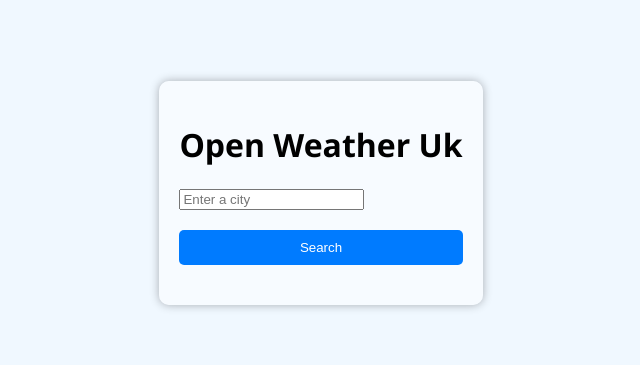
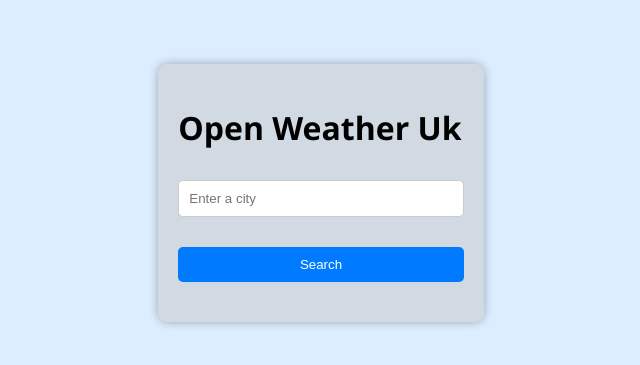
Before and after one commit to t0m0h1/weather_app, a plain HTML site: page index.html in a window 1280 px wide. Shown: the part 207-572 px from the top of the page, without its empty margins (319-959 px from the left). Drawn offline with Linux system fonts and the light colour scheme.

Commit message:
Update background color and input styles in style.css

```diff
--- a/style.css
+++ b/style.css
@@ -1,6 +1,6 @@
 body {
     font-family: 'Segoe UI', Tahoma, Geneva, Verdana, sans-serif;
-    background-color: #f0f8ff; /* Light blue background */
+    background-color: #dcedff; /* Light blue background */
     margin: 0; /* Remove default margin */
     padding: 0; /* Remove default padding */
     display: flex; /* Use flexbox layout */
@@ -9,11 +9,21 @@ body {
     height: 100vh; /* Set height to full viewport height */
 }
 
+input {
+    width: 100%; /* Make input full width */
+    padding: 10px; /* Add padding */
+    margin-top: 10px; /* Add margin at the top */
+    margin-bottom: 10px; /* Add margin at the bottom */
+    box-sizing: border-box; /* Include padding and border in the width */
+    border: 1px solid #ccc; /* Add border */
+    border-radius: 5px; /* Add border radius */
+}
+
 .container {
     max-width: 400px; /* Keep the original max-width */
     margin: 0 auto; /* Center the container horizontally */
     padding: 20px;
-    background-color: rgba(255, 255, 255, 0.5); /* Set the background color to be transparent */
+    background-color: rgba(199, 199, 199, 0.5); /* Set the background color to be transparent */
     border-radius: 10px;
     box-shadow: 0 0 10px rgba(0, 0, 0, 0.3); /* Adjust the alpha value here for the box shadow transparency */
     margin-top: 0; /* Remove the top margin */
```
